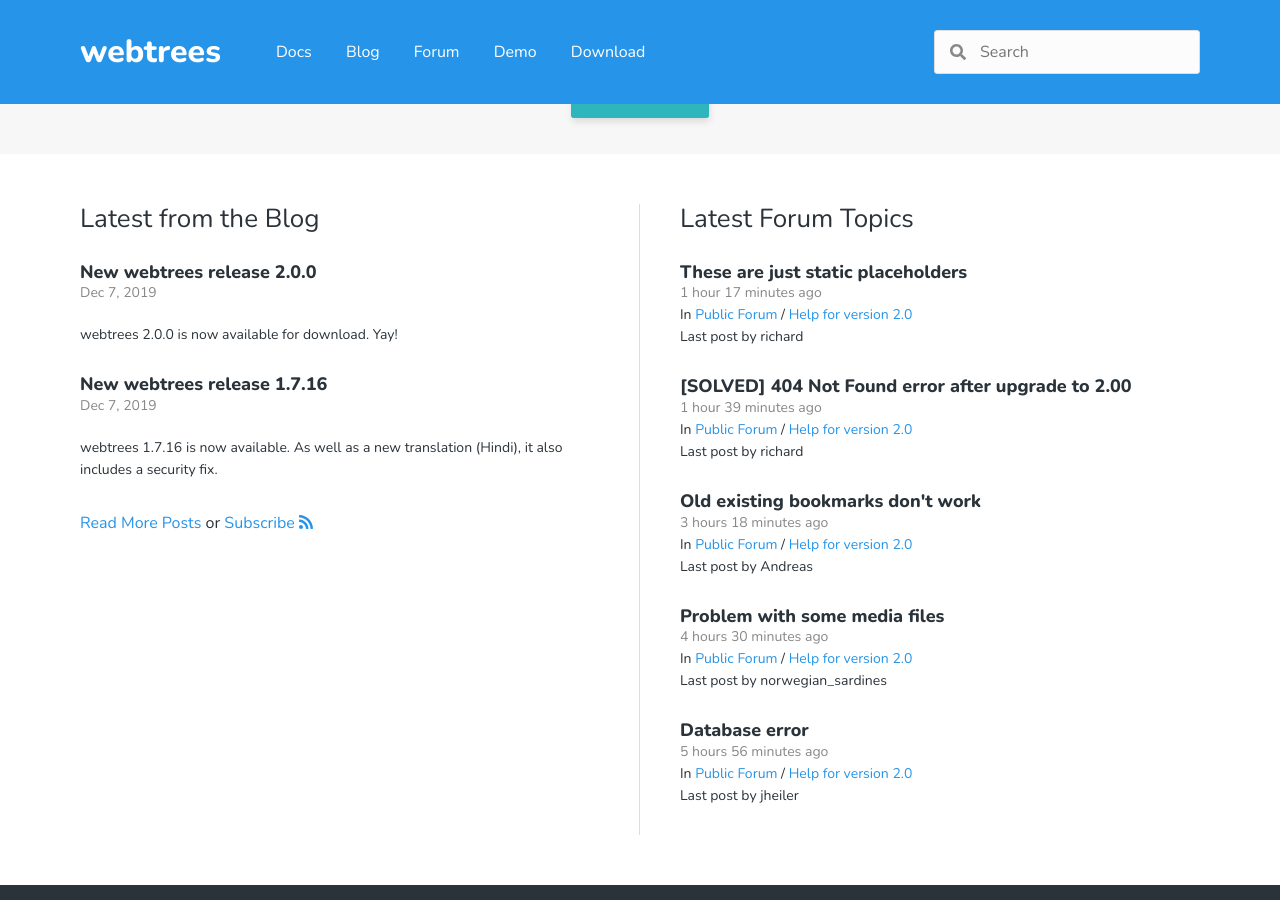
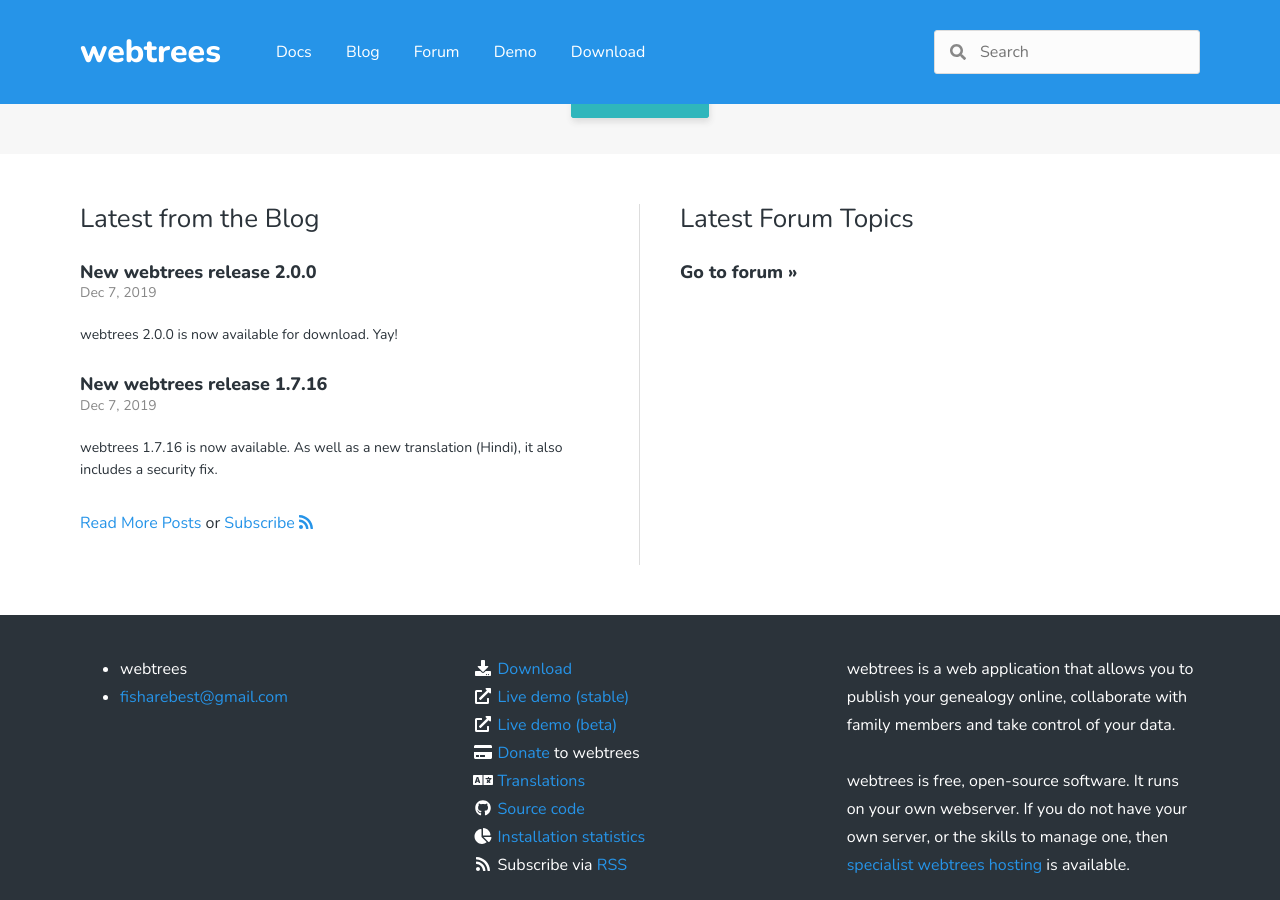
Before and after one commit to webtrees/webtrees.github.io, a Jekyll site: the page built from index.md, in a window 1280 px wide and 900 px high, scrolled down 1876 px. Built offline with Jekyll 4.4.1, drawn with Linux system fonts in a browser that asks for light colours; nearby versions of some CDN libraries.

Commit message:
Replace forum topic placeholders with temporary link

```diff
--- a/_includes/latest-topics.html
+++ b/_includes/latest-topics.html
@@ -4,50 +4,11 @@
   <article class="topic">
     <header>
       <h3 class="topic-title">
-        <a href="#">These are just static placeholders</a>
+        <a href="https://www.webtrees.net/index.php/en/forum/topics/mode-recent">Go to forum &raquo;</a>
       </h3>
-      <span class="topic-updated">1 hour 17 minutes ago</span>
-      <span class="topic-category">In <a href="#">Public Forum</a> / <a href="#">Help for version 2.0</a></span>
-      <span class="topic-updater">Last post by richard</span>
+      <span class="topic-updated"></span>
+      <span class="topic-category"></span>
+      <span class="topic-updater"></span>
     </header>
   </article>
-  <article class="topic">
-    <header>
-      <h3 class="topic-title">
-        <a href="#">[SOLVED] 404 Not Found error after upgrade to 2.00</a>
-      </h3>
-      <span class="topic-updated">1 hour 39 minutes ago</span>
-      <span class="topic-category">In <a href="#">Public Forum</a> / <a href="#">Help for version 2.0</a></span>
-      <span class="topic-updater">Last post by richard</span>
-  </header>
-</article>
-<article class="topic">
-  <header>
-    <h3 class="topic-title">
-      <a href="#">Old existing bookmarks don't work</a>
-    </h3>
-    <span class="topic-updated">3 hours 18 minutes ago</span>
-      <span class="topic-category">In <a href="#">Public Forum</a> / <a href="#">Help for version 2.0</a></span>
-      <span class="topic-updater">Last post by Andreas</span>
-  </header>
-</article>
-<article class="topic">
-  <header>
-    <h3 class="topic-title">
-      <a href="#">Problem with some media files</a>
-    </h3>
-    <span class="topic-updated">4 hours 30 minutes ago</span>
-      <span class="topic-category">In <a href="#">Public Forum</a> / <a href="#">Help for version 2.0</a></span>
-      <span class="topic-updater">Last post by norwegian_sardines</span>
-</header>
-</article>
-<article class="topic">
-  <header>
-    <h3 class="topic-title">
-      <a href="#">Database error</a>
-      </h3>
-      <span class="topic-updated">5 hours 56 minutes ago</span>
-      <span class="topic-category">In <a href="#">Public Forum</a> / <a href="#">Help for version 2.0</a></span>
-      <span class="topic-updater">Last post by jheiler</span>
-  </header>
-</article>
+</div>
```
